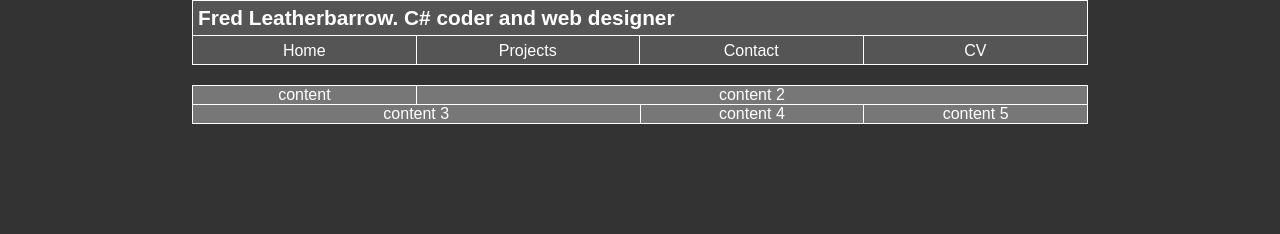
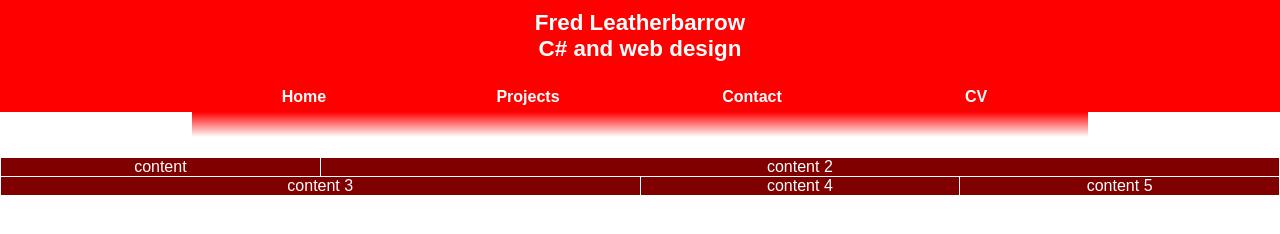
Before and after one commit to FredLeatherbarrow/Fred-Leatherbarrow-Site, a plain HTML site: page home.html in a window 1280 px wide. Drawn offline with Linux system fonts and the light colour scheme.

Commit message:
Modifying style of page, shadow under nav

```diff
--- a/home.css
+++ b/home.css
@@ -4,33 +4,36 @@
     box-sizing: border-box;
 }
 body{
-    background-color: #333333;
+    background-color: white;
     margin: 0;
 }
 .top {
-    padding: 0 5px;
     margin: 0;
+    padding-bottom: 10px;;
     align-self: center;
     width: 100%;
-    background-color: #555555;
-    border: 1px solid white;
+    background-color: red;
     border-bottom: 0;
+    text-align: center;
 }
 a{
     text-decoration: none;
 }
 .nav {
-    margin-bottom: 20px;
+    margin-bottom: 45px;
     width: 100%;
-    background-color: #555555;
-    border: 1px solid white;
+    background-color: red;
     height: 30px;
     font-size: 0;
 }
+.navShadow {
+    background-image: linear-gradient(red, white);
+    height: 25px;
+}
 h2{
-    font-size: 1.3em;
+    font-size: 1.4em;
     margin: 0;
-    padding: 5px 0;
+    padding: 10px;
 }
 .main{
 
@@ -40,72 +43,51 @@ h2{
     border-top: 1px solid white;
     border-right: 1px solid white;
 }
-.width-1{width: 100%}
-.width-2{width: 100%}
-.width-3{width: 100%}
-.width-4{width: 100%}
+[class*="width-"] {
+    display: inline-block;
+    background-color: maroon;
+    font-size: 1rem;
+    border-bottom: 1px solid white;
+    border-left: 1px solid white;
+    text-align: center;
+    width: 100%;
+}
+
 /*specifically not phone stuff*/
 @media only screen and (min-width: 500px){
     .width-1{width: 25%}
     .width-2{width: 50%}
     .width-3{width: 75%}
     .width-4{width: 100%}
-    .main{
-        margin: 0 2.5%;
-        width: 95%;
-    }
-    .top{
-        margin-left: 2.5%;
-        margin-right: 2.5%;
-        width: 95%;
-    }
-    .nav{
-        margin-left: 2.5%;
-        margin-right: 2.5%;
-        width: 95%;
-    }
 }
-[class*="width-"] {
 
-    display: inline-block;
-    background-color: #777777;
-    font-size: 1rem;
-    border-bottom: 1px solid white;
-    border-left: 1px solid white;
-    text-align: center;
-}
 .navComp {
     vertical-align: middle;
     font-size: 1rem;
     display: inline-block;
     width: 25%;
     border: 0;
-    border-right: 1px solid white;
-    background-color: #555555;
+    background-color: red;
     height:100%;
     line-height: 30px;
+    transition: background 0.5s;
+    font-weight: bold;
 }
 .navComp:hover{
     cursor: pointer;
     text-decoration: underline;
+    background-color: #be1e1e;
 }
 /*Triggers for tablet sized screens only*/
 @media only screen and (min-width: 500px) and (max-width: 1000px){
-
+    .top{
+        font-size: 1.3em;
+    }
 
 }
 /*Triggers for laptops and above*/
 @media only screen and (min-width: 1000px){
-    .main{
-        margin: 0 15%;
-        width: 70%;
-    }
-    .top{
-        margin: 0 15%;
-        width: 70%;
-    }
     .nav{
-        margin: 0 15% 20px;
-        width: 70%;
+        padding: 0 15%;
     }
 }
--- a/home.html
+++ b/home.html
@@ -6,14 +6,16 @@
     <title>Fred Leatherbarrow</title>
 <body>
 <div class="top">
-    <h2>Fred Leatherbarrow. C# coder and web designer</h2>
+    <h2>Fred Leatherbarrow <br> C# and web design</h2>
 </div>
 <div class="nav">
         <div class="navComp width-1"><a href="home.html">Home</a></div>
         <div class="navComp width-1"><a href="projects.html">Projects</a></div>
-        <div class="navComp width-1"><a href="contact.html">Contact</a></div>
+        <div class="navComp width-1" href="contact.html"><a href="contact.html">Contact</a></div>
         <div class="navComp width-1" style="border-right:0;"><a href="cv.html">CV</a></div>
+        <div class="navShadow"></div>
 </div>
+
 <div class="main">
     <div class="width-1">
         content
```
Also changed, not shown: contact.html (+2 -0 lines), cv.html (+1 -0 lines), projects.html (+1 -0 lines).
